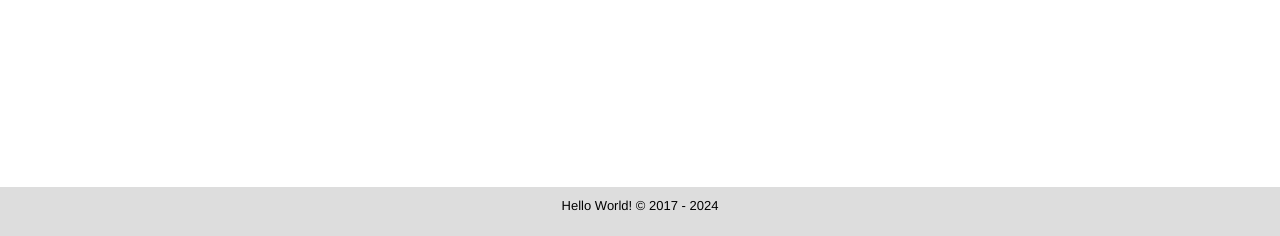
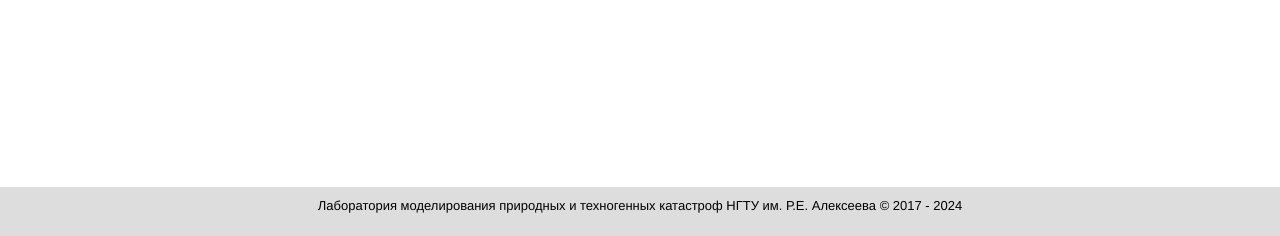
Before and after one commit to nnstu-appmath/lmnad, a Django app: page /ru/conferences/ in a window 1280 px wide. Shown: the part 564-800 px from the top of the page. Run offline with Django 3.2, Linux system fonts and the light colour scheme; data that the repository does not hold is empty; parts of the project's set-up code (start-up, migrations or seed data) failed here and were passed over; some libraries are stand-ins or nearby versions.

Commit message:
Update base.html

```diff
--- a/lmnad/templates/lmnad/base.html
+++ b/lmnad/templates/lmnad/base.html
@@ -118,7 +118,7 @@
 </div>
 <br>
 <footer class="container-fluid text-center">
-  <p>{% trans "Hello World!" %} © 2017 - {% now "Y" %} </p>
+  <p>{% trans "Лаборатория моделирования природных и техногенных катастроф НГТУ им. Р.Е. Алексеева" %} © 2017 - {% now "Y" %} </p>
 </footer>
 </body>
 </html>
```
